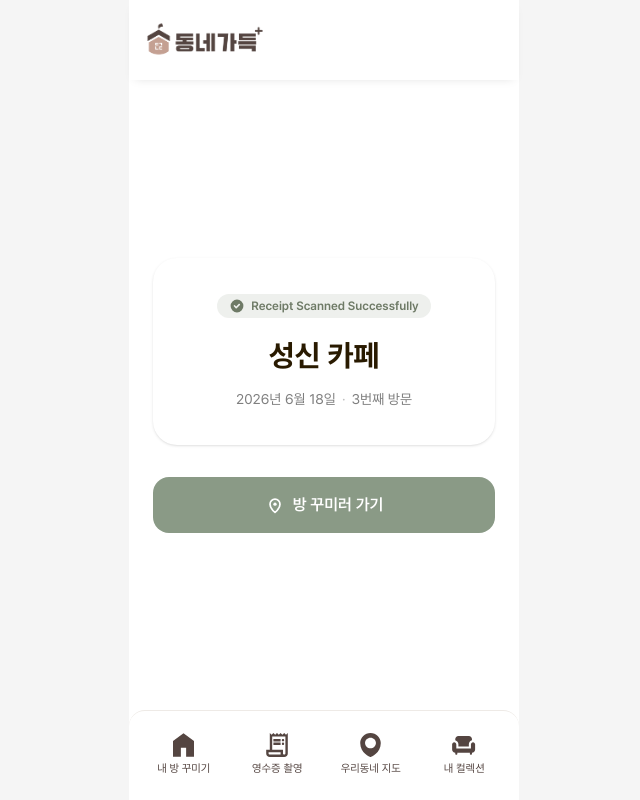
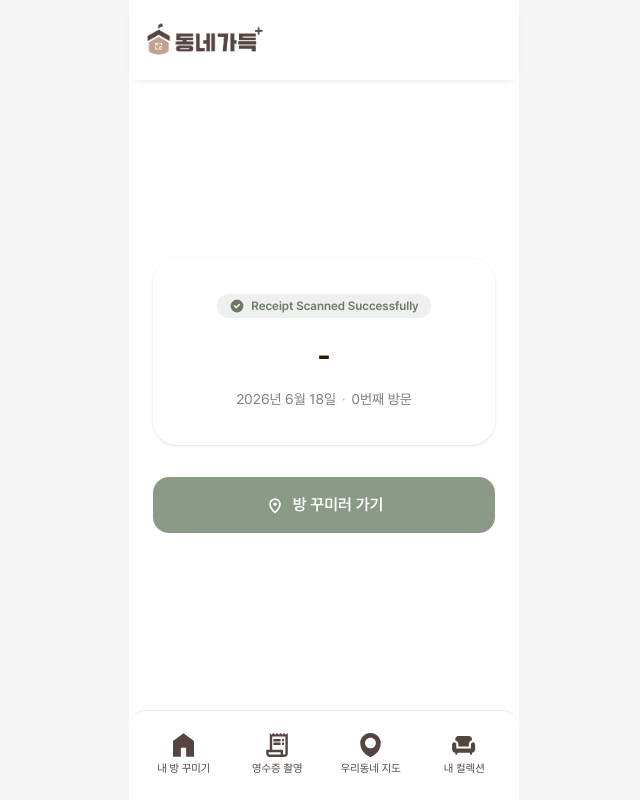
Before and after one commit to Dongne-Gadeuk/DongneGadeuk-FE, a React (Vite) app: page /receipt/done in a window 1280 px wide. Shown: the whole page, without its empty margins (316-956 px from the left). Built offline with nearby package versions, Linux system fonts and the light colour scheme; no server answers; sample sign-in values are in the browser's storage.

Commit message:
feat:receiptRogic

```diff
--- a/src/pages/receiptcompletepage.tsx
+++ b/src/pages/receiptcompletepage.tsx
@@ -1,39 +1,130 @@
-// pages/receiptcompletepage/index.tsx (파일명/경로는 프로젝트 컨벤션에 맞게)
 import { Header } from "@/components/common/Header";
 import { BottomBar } from "@/components/common/BottomBar";
-import { useNavigate } from "react-router-dom";
+import { useEffect, useRef, useState } from "react";
+import { useLocation, useNavigate } from "react-router-dom";
+import { apiFetch } from "@/api/client";
 
+interface ReceiptDto {
+    businessNumber: string;
+    storeName: string;
+    storeAddress: string;
+    transactionDate: string;
+    totalAmount: number;
+}
+interface StoreInfo {
+    storeId: number;
+    storeName: string;
+    transactionDate: string;
+    visitCount: number;
+}
+interface RewardItem {
+    itemId: number;
+    name: string;
+    imageUrl: string;
+}
+interface ScanResult {
+    type: "ITEM_CREATE" | "VISIT_ONLY";
+    store: StoreInfo;
+    item: RewardItem | null;
+}
 
-
-// TODO: 백엔드 연동 시 실제 데이터로 교체
-const MOCK = {
-    storeName: "성신 카페",
-    visitCount: 3,
-    itemName: "빈티지 에스프레소 머신",
-    // 실제로는 백엔드가 내려주는 이미지 URL
-  itemImage: "https://placehold.co/300x300?text=Item",
-};
-
-function formatToday(): string {
-    const now = new Date();
-    return `${now.getFullYear()}년 ${now.getMonth() + 1}월 ${now.getDate()}일`;
+function formatDate(iso?: string): string {
+    if (!iso) return "";
+    const [y, m, d] = iso.split("-");
+    return `${y}년 ${Number(m)}월 ${Number(d)}일`;
 }
 
 export const ReceiptCompletePage = () => {
     const navigate = useNavigate();
+    const location = useLocation();
+    const receipt = (location.state as { data?: ReceiptDto } | null)?.data;
 
-    const placeInRoom = () => {
-    console.log("clicked"); // ← 콘솔에 찍히는지 확인
-    navigate("/", { replace: true });
-};
+    const [loading, setLoading] = useState(true);
+    const [error, setError] = useState<string | null>(null);
+    const [result, setResult] = useState<ScanResult | null>(null);
 
+    const ran = useRef(false);
+
+    useEffect(() => {
+        if (ran.current) return;
+        ran.current = true;
+
+        if (!receipt) {
+            setError("영수증 정보가 없어요. 다시 촬영해주세요.");
+            setLoading(false);
+            return;
+        }
+
+        (async () => {
+            try {
+                const res = await apiFetch("/api/receipt/receiveItem", {
+                    method: "POST",
+                    headers: { "Content-Type": "application/json" },
+                    body: JSON.stringify(receipt),
+                });
+                const json = await res.json();
+                if (!res.ok) {
+                    throw new Error(json?.message ?? "처리에 실패했어요.");
+                }
+
+                const scanResult = json.data as ScanResult;
+                setResult(scanResult);
+
+                if (scanResult.type === "VISIT_ONLY") {
+                    navigate("/receipt/done", {
+                        replace: true,
+                        state: { store: scanResult.store },
+                    });
+                    return;
+                }
+            } catch (e) {
+                setError(e instanceof Error ? e.message : "처리에 실패했어요.");
+            } finally {
+                setLoading(false);
+            }
+        })();
+    }, [receipt]);
+
+    const placeInRoom = () => navigate("/", { replace: true });
+
+    if (loading) {
+        return (
+            <div className="flex h-dvh flex-col bg-main">
+                <Header />
+                <main className="flex flex-1 flex-col items-center justify-center gap-3 px-6 text-center">
+                    <div className="h-10 w-10 animate-spin rounded-full border-4 border-mint/30 border-t-mint" />
+                    <p className="text-sm text-grey">아이템을 받는 중...</p>
+                </main>
+                <BottomBar />
+            </div>
+        );
+    }
+
+    if (error || !result) {
+        return (
+            <div className="flex h-dvh flex-col bg-main">
+                <Header />
+                <main className="flex flex-1 flex-col items-center justify-center gap-4 px-8 text-center">
+                    <p className="text-sm text-grey">{error ?? "결과를 불러오지 못했어요."}</p>
+                    <button
+                        onClick={() => navigate("/receipt", { replace: true })}
+                        className="h-12 rounded-2xl bg-mint px-6 text-base font-semibold text-white"
+                    >
+                        영수증 촬영하기
+                    </button>
+                </main>
+                <BottomBar />
+            </div>
+        );
+    }
+
+    const { store, item } = result;
     return (
         <div className="flex h-dvh flex-col bg-main">
             <Header />
 
             <main className="flex flex-1 flex-col overflow-y-auto">
                 <div className="flex flex-1 flex-col items-center px-6 pb-6 pt-5">
-                    {/* 스캔 성공 안내 카드 */}
                     <div className="w-full rounded-3xl bg-white px-5 py-5 text-center shadow-sm">
                         <span className="inline-flex items-center gap-1.5 rounded-full bg-mint/15 px-3 py-1 text-xs font-semibold text-point-khaki">
                             <svg viewBox="0 0 20 20" fill="currentColor" className="h-4 w-4" aria-hidden>
@@ -46,28 +137,25 @@ export const ReceiptCompletePage = () => {
                             Receipt Scanned Successfully
                         </span>
 
-                        <h1 className="mt-3 text-xl font-bold text-light-brown">{MOCK.storeName}</h1>
+                        <h1 className="mt-3 text-xl font-bold text-light-brown">{store.storeName}</h1>
                         <p className="mt-1 text-sm text-grey">
-                            {formatToday()}
+                            {formatDate(store.transactionDate)}
                             <span className="mx-1.5 text-grey/50">·</span>
-                            {MOCK.visitCount}번째 방문
+                            {store.visitCount}번째 방문
                         </p>
                     </div>
 
-                    {/* 획득 아이템 이미지 */}
                     <div className="mt-6 flex aspect-square w-full max-w-[250px] items-center justify-center rounded-[2rem] background p-8 shadow-sm">
                         <img
-                            src={MOCK.itemImage}
-                            alt={MOCK.itemName}
+                            src={item!.imageUrl}
+                            alt={item!.name}
                             className="max-h-full max-w-full object-contain"
                         />
                     </div>
 
-                    {/* 아이템 정보 */}
-                    <h2 className="mt-6 text-2xl font-bold text-light-brown">{MOCK.itemName}</h2>
+                    <h2 className="mt-6 text-2xl font-bold text-light-brown">{item!.name}</h2>
                     <p className="mt-2 text-sm text-brown">나만의 방을 꾸밀 소중한 소품을 획득했습니다.</p>
 
-                    {/* 방에 배치하기 버튼 */}
                     <button
                         onClick={placeInRoom}
                         className="mt-auto flex h-14 w-full items-center justify-center gap-2 rounded-2xl bg-mint text-base font-semibold text-white transition-transform active:scale-[0.99]"
--- a/src/pages/receiptdonepage.tsx
+++ b/src/pages/receiptdonepage.tsx
@@ -1,33 +1,35 @@
-// pages/receiptdonepage.tsx
 import { Header } from "@/components/common/Header";
 import { BottomBar } from "@/components/common/BottomBar";
-import { useNavigate } from "react-router-dom";
+import { useLocation, useNavigate } from "react-router-dom";
 
-// TODO: 백엔드 연동 시 실제 데이터로 교체
-const MOCK = {
-    storeName: "성신 카페",
-    visitCount: 3, // n번째 방문
-};
+interface StoreInfo {
+    storeId: number;
+    storeName: string;
+    transactionDate: string;
+    visitCount: number;
+}
 
-function formatToday(): string {
-    const now = new Date();
-    return `${now.getFullYear()}년 ${now.getMonth() + 1}월 ${now.getDate()}일`;
+function formatDate(iso?: string): string {
+    if (!iso) {
+        const now = new Date();
+        return `${now.getFullYear()}년 ${now.getMonth() + 1}월 ${now.getDate()}일`;
+    }
+    const [y, m, d] = iso.split("-");
+    return `${y}년 ${Number(m)}월 ${Number(d)}일`;
 }
 
 export const ReceiptDonePage = () => {
     const navigate = useNavigate();
+    const location = useLocation();
+    const store = (location.state as { store?: StoreInfo } | null)?.store;
 
-    const goDecorate = () => {
-        // 방 꾸미러 가기 → 홈
-        navigate("/", { replace: true });
-    };
+    const goDecorate = () => navigate("/", { replace: true });
 
     return (
         <div className="flex h-dvh flex-col bg-main">
             <Header />
 
             <main className="flex flex-1 flex-col justify-center px-6">
-                {/* 스캔 성공 카드 */}
                 <div className="w-full rounded-3xl bg-white px-6 py-9 text-center shadow-sm">
                     <span className="inline-flex items-center gap-1.5 rounded-full bg-mint/15 px-3 py-1 text-xs font-semibold text-point-khaki">
                         <svg viewBox="0 0 20 20" fill="currentColor" className="h-4 w-4" aria-hidden>
@@ -40,16 +42,17 @@ export const ReceiptDonePage = () => {
                         Receipt Scanned Successfully
                     </span>
 
-                    <h1 className="mt-4 text-3xl font-bold text-light-brown">{MOCK.storeName}</h1>
+                    <h1 className="mt-4 text-3xl font-bold text-light-brown">
+                        {store?.storeName ?? "-"}
+                    </h1>
 
                     <p className="mt-4 text-sm text-grey">
-                        {formatToday()}
+                        {formatDate(store?.transactionDate)}
                         <span className="mx-1.5 text-grey/50">·</span>
-                        {MOCK.visitCount}번째 방문
+                        {store?.visitCount ?? 0}번째 방문
                     </p>
                 </div>
 
-                {/* 방 꾸미러 가기 버튼 */}
                 <button
                     onClick={goDecorate}
                     className="mt-8 flex h-14 w-full items-center justify-center gap-2 rounded-2xl bg-mint text-base font-semibold text-white transition-transform active:scale-[0.99]"
--- a/src/pages/receiptresultpage.tsx
+++ b/src/pages/receiptresultpage.tsx
@@ -32,7 +32,6 @@ export const ReceiptResultPage = () => {
     const data = state?.data;
     const image = state?.image;
 
-    // 데이터 없이 직접 진입한 경우(새로고침 등) 촬영 화면으로 유도
     if (!data) {
         return (
             <div className="flex h-dvh flex-col bg-main">
@@ -54,13 +53,11 @@ export const ReceiptResultPage = () => {
     const retake = () => navigate("/receipt", { replace: true });
 
     const complete = () => {
-         const visitCount: number = 3; // TODO: 실제 응답값으로 교체
-        if (visitCount === 1 || visitCount === 5) {
-            navigate("/receipt/complete", { replace: true });
-        } else {
-            navigate("/receipt/done", { replace: true });
-        }
-};
+        navigate("/receipt/complete", {
+            replace: true,
+            state: { data },
+        });
+    };
 
     return (
         <div className="flex h-dvh flex-col bg-main">
@@ -97,7 +94,6 @@ export const ReceiptResultPage = () => {
                 </div>
             </main>
 
-            {/* 하단 고정 버튼 */}
             <div className="absolute bottom-20 left-1/2 z-10 flex w-full -translate-x-1/2 justify-center gap-3 px-6">
                 <button
                     onClick={retake}
```
